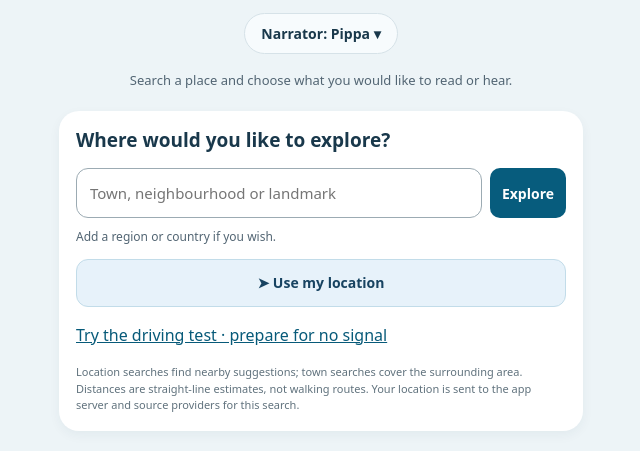
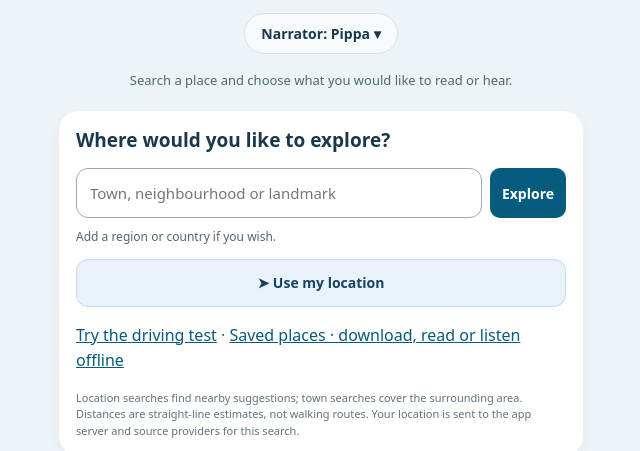
Before and after one commit to mikeburton76-eng/Travel-storyteller, a website: page explore.html in a window 1280 px wide. Shown: the part 179-630 px from the top of the page, without its empty margins (319-959 px from the left). Drawn offline with Linux system fonts and the light colour scheme; no server answers.

Commit message:
Add shared saved areas with selectable offline clip counts

```diff
--- a/explore.html
+++ b/explore.html
@@ -12,7 +12,7 @@ dialog{border:0;border-radius:16px;width:calc(100% - 24px);max-width:650px;max-h
 
 <section class="panel location-panel" aria-label="Choose a location"><h2 id="locationHeading">Where would you like to explore?</h2><form id="searchForm"><label for="place" class="sr-only">Place name</label><div class="search" style="margin-top:10px"><input id="place" placeholder="Town, neighbourhood or landmark" required maxlength="100" autocomplete="off"><button class="action" id="searchBtn">Explore</button></div><p id="placeMatchStatus" class="place-match-status" role="status" aria-live="polite">Add a region or country if you wish.</p><button id="clearPlaceScope" type="button" class="textbutton" hidden>Search anywhere</button><div id="placeSuggestions" class="place-suggestions" role="group" aria-label="Choose a place" hidden></div></form>
 <p id="researchOptions" hidden><label><input type="checkbox" id="specialists"> Try richer family and walking suggestions</label><br><small>Optional trial: up to two extra AI reviews per new guide, using the existing API account. It may take longer and use more credit.</small></p>
-<div id="locationControls" class="location-controls"><button class="action secondary" id="gps">➤ Use my location</button><button class="action" id="listenNearby" type="button" disabled>▶ Listen to a nearby place</button></div><p class="muted"><a href="/drive-test">Try the driving test · prepare for no signal</a></p><small>Location searches find nearby suggestions; town searches cover the surrounding area. Distances are straight-line estimates, not walking routes. Your location is sent to the app server and source providers for this search.</small>
+<div id="locationControls" class="location-controls"><button class="action secondary" id="gps">➤ Use my location</button><button class="action" id="listenNearby" type="button" disabled>▶ Listen to a nearby place</button></div><p class="muted"><a href="/drive-test">Try the driving test</a> · <a href="/drive-test#saved-places">Saved places · download, read or listen offline</a></p><small>Location searches find nearby suggestions; town searches cover the surrounding area. Distances are straight-line estimates, not walking routes. Your location is sent to the app server and source providers for this search.</small>
 <p id="status" role="status" aria-live="polite"></p><p id="error" role="alert" hidden></p><div class="choices" id="choices"></div></section>
 <section class="panel" id="introduction" hidden><h2 id="locationName"></h2><p id="overview"></p><div id="coverage"></div><small id="checked"></small><p id="areaSources"></p></section>
 <section class="panel" id="categories" aria-label="Choose what interests you"><span id="categoryAnchor" aria-hidden="true"></span><h2>Choose what interests you</h2><nav class="tabs" id="tabs" aria-label="Explore categories"></nav><div class="directory-tiles"><a id="foodTile" class="tab food-tile" href="/food-open-test"><span class="category-icon" aria-hidden="true">🍴</span><span class="category-copy"><strong>Places to eat</strong><small>Cafés, pubs &amp; restaurants</small></span></a><a id="stayTile" class="tab food-tile" href="/stay"><span class="category-icon" aria-hidden="true">🛏️</span><span class="category-copy"><strong>Places to stay</strong><small>Hotels, B&amp;Bs &amp; pub rooms</small></span></a></div><small class="directory-note">Food and stays: Buxton &amp; Tideswell trial</small><p id="categoryMsg" class="muted" aria-live="polite"></p></section>
```
